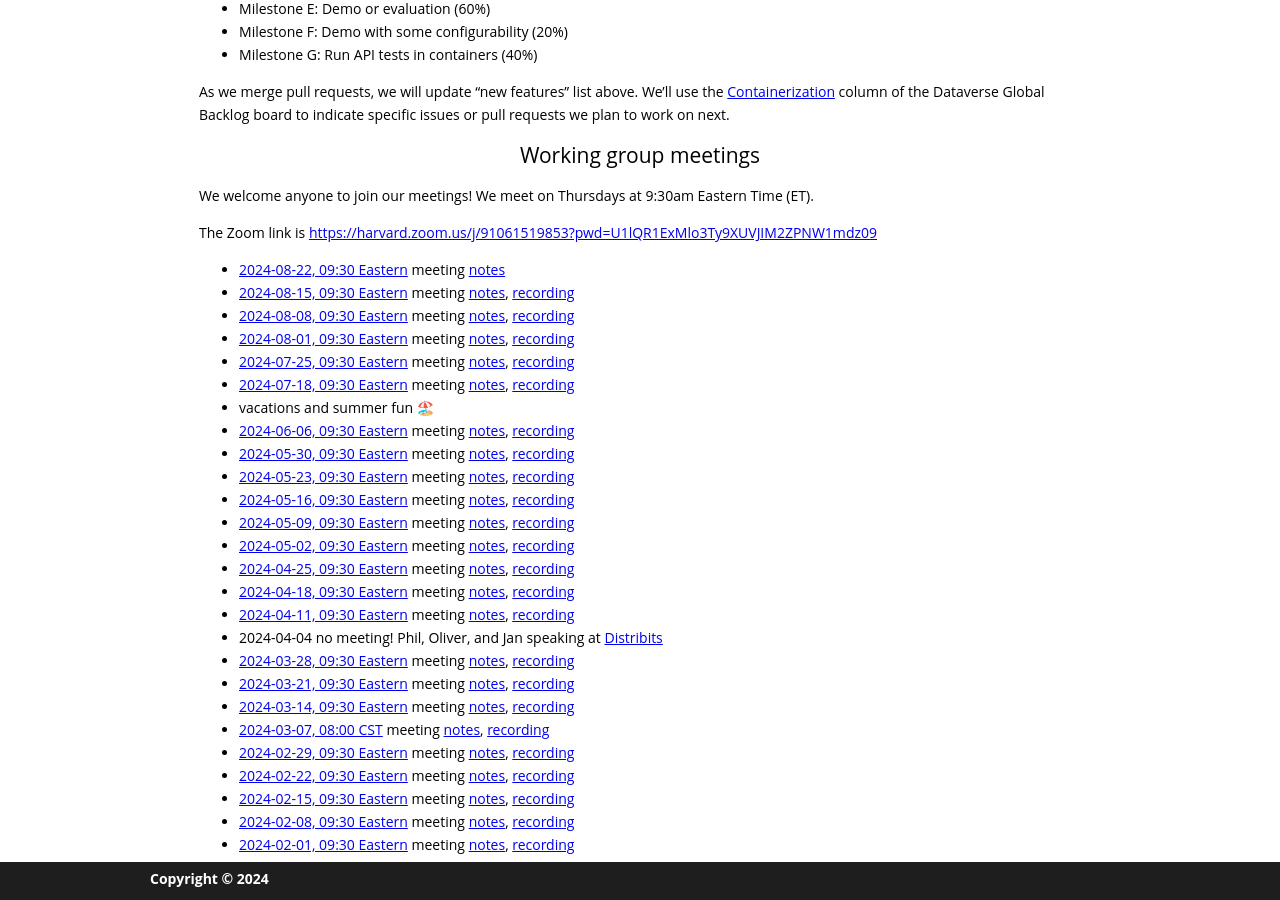
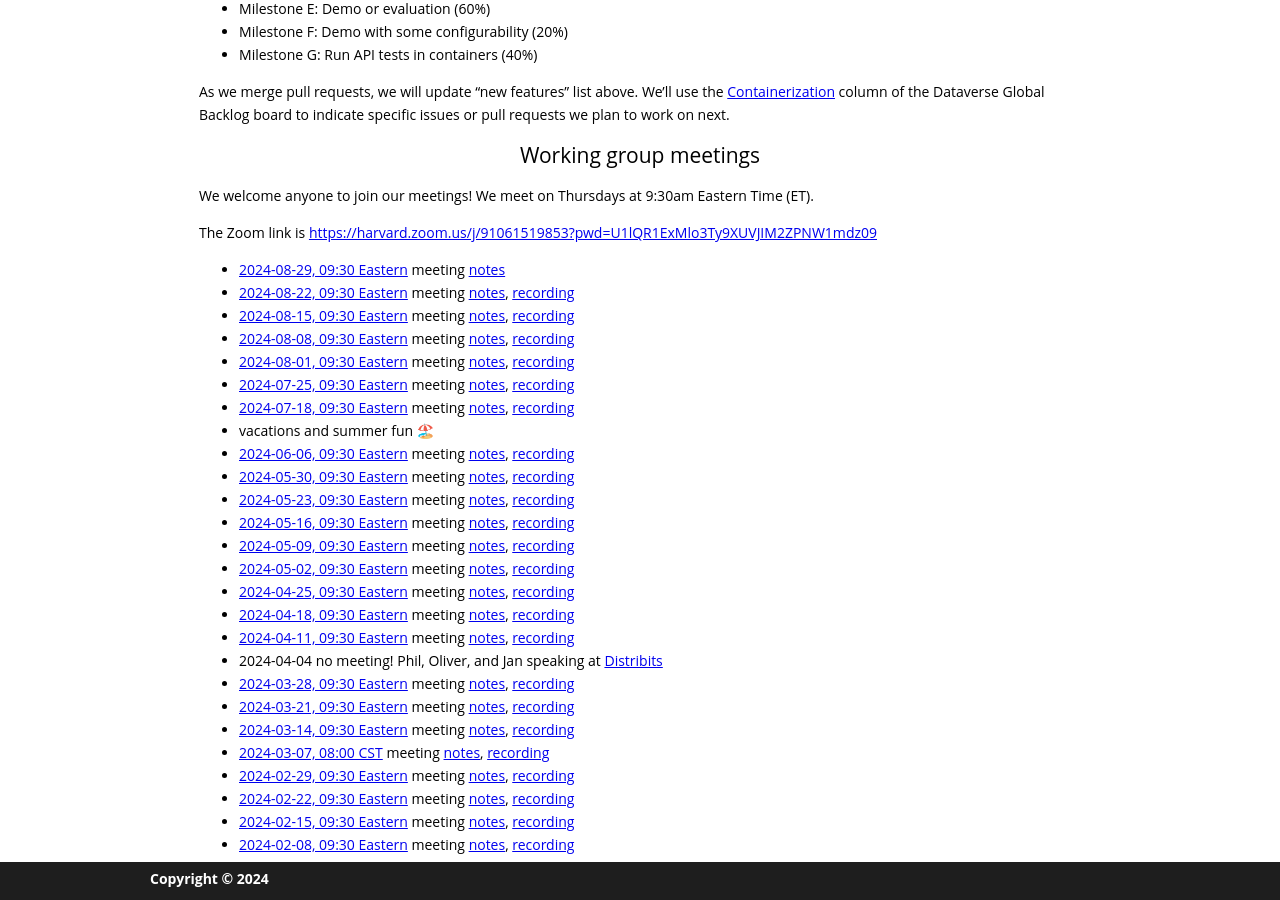
Before and after one commit to gdcc/ct.gdcc.io, a Jekyll site: the page built from index.md, in a window 1280 px wide and 900 px high, scrolled down 1726 px. Built offline with Jekyll 4.4.1, drawn with Linux system fonts in a browser that asks for light colours; our own code applies the rules of GitHub Pages for plain Markdown files.

Commit message:
add recording and next meeting

```diff
--- a/index.md
+++ b/index.md
@@ -63,7 +63,8 @@ We welcome anyone to join our meetings! We meet on Thursdays at 9:30am Eastern T
 
 The Zoom link is <https://harvard.zoom.us/j/91061519853?pwd=U1lQR1ExMlo3Ty9XUVJIM2ZPNW1mdz09>
 
-- [2024-08-22, 09:30 Eastern](https://time.is/compare/0930_22_Aug_2024_in_Boston) meeting [notes](https://docs.google.com/document/d/19cbZdZf8zGHisC8nWmuklC9W_prnW_mNYUEaIoz89IQ/edit?usp=sharing)
+- [2024-08-29, 09:30 Eastern](https://time.is/compare/0930_29_Aug_2024_in_Boston) meeting [notes](https://docs.google.com/document/d/1X49oElqgORdTCMECRfb5BuKUI1_yw86G3qnu8TXK76k/edit?usp=sharing)
+- [2024-08-22, 09:30 Eastern](https://time.is/compare/0930_22_Aug_2024_in_Boston) meeting [notes](https://docs.google.com/document/d/19cbZdZf8zGHisC8nWmuklC9W_prnW_mNYUEaIoz89IQ/edit?usp=sharing), [recording](https://harvard.zoom.us/rec/share/m0l3ggv9syj3Cck0IMnOVCfFLxRbIA3xrKulHKyZPLSQ7Xe6g64elTQINNO_8yMT.Pg2jRbQEicGmHHjb)
 - [2024-08-15, 09:30 Eastern](https://time.is/compare/0930_15_Aug_2024_in_Boston) meeting [notes](https://docs.google.com/document/d/1DvMPqRwPROttchBRz2oOkeFpPY-ruO9tYHkbkEKxUbM/edit?usp=sharing), [recording](https://harvard.zoom.us/rec/share/MtAOhUuG-abIF72gXCNQBOHshawfXG5WLdZNNiD5zbfC3FrezReOoyCFk2pvYxv9.cZCHOtECVqC0DRUt)
 - [2024-08-08, 09:30 Eastern](https://time.is/compare/0930_8_Aug_2024_in_Boston) meeting [notes](https://docs.google.com/document/d/1SdHpLCWWQRH0gqURbv1S_7JTIgWgu0hmfKxkee9Ad2M/edit?usp=sharing), [recording](https://harvard.zoom.us/rec/share/xuNwKGvGUALyTcz17n3uA4FJVn4JbLFm5W5c23sEbO-41fDrkzZiArmUtS09Z4oK.UvQ2p4AW8sXRWV1C)
 - [2024-08-01, 09:30 Eastern](https://time.is/compare/0930_1_Aug_2024_in_Boston) meeting [notes](https://docs.google.com/document/d/1nm3BjpUS84jvh4bhDs3OUrA6wGHaNEfgi2MGZ4_1-qU/edit?usp=sharing), [recording](https://harvard.zoom.us/rec/share/TYufTkjgGRtXohXUjwvNrRr69rdP9ptxCh7zpAaNyRs64IIEib4BOpzeiE92Qd2u.wO4AzDin8vVJCWf4)
```
